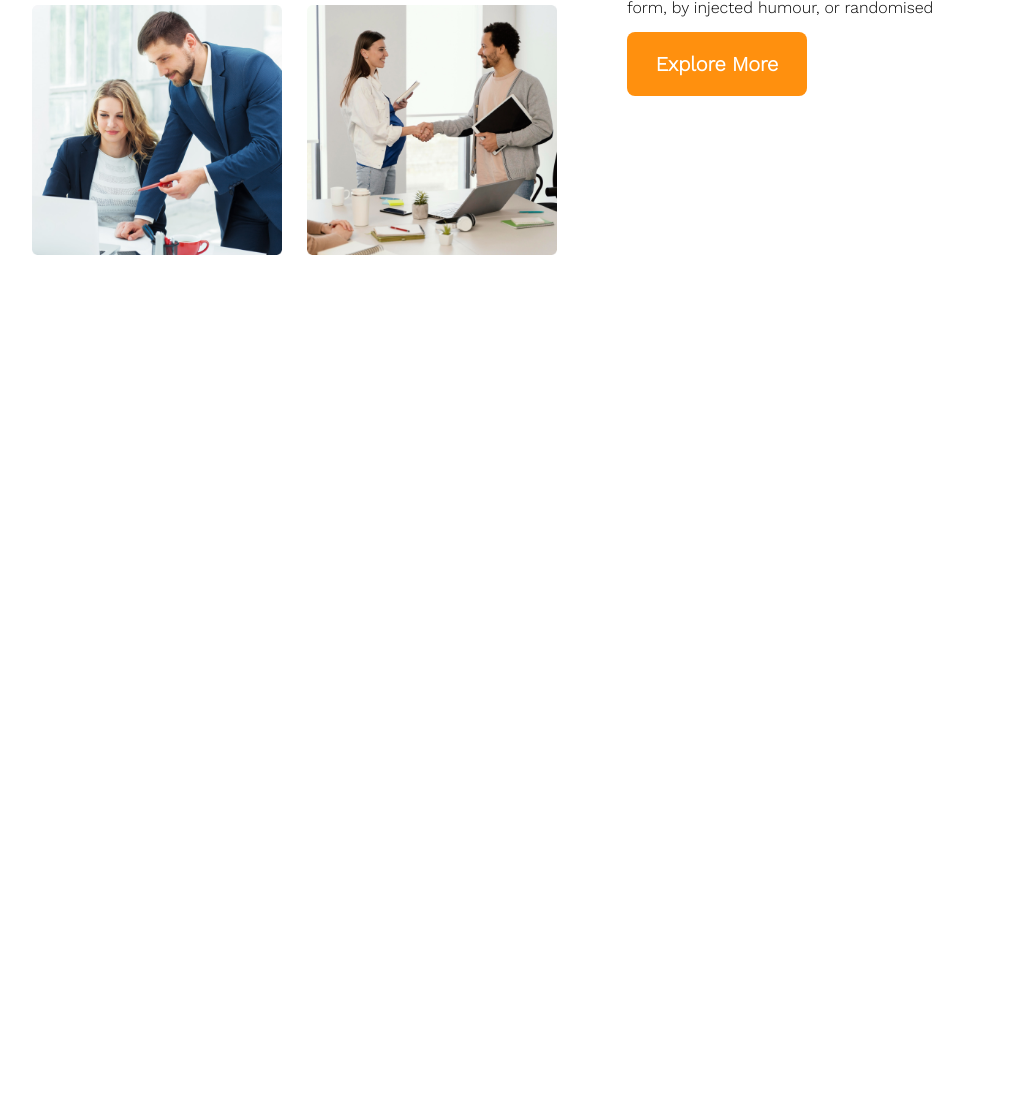
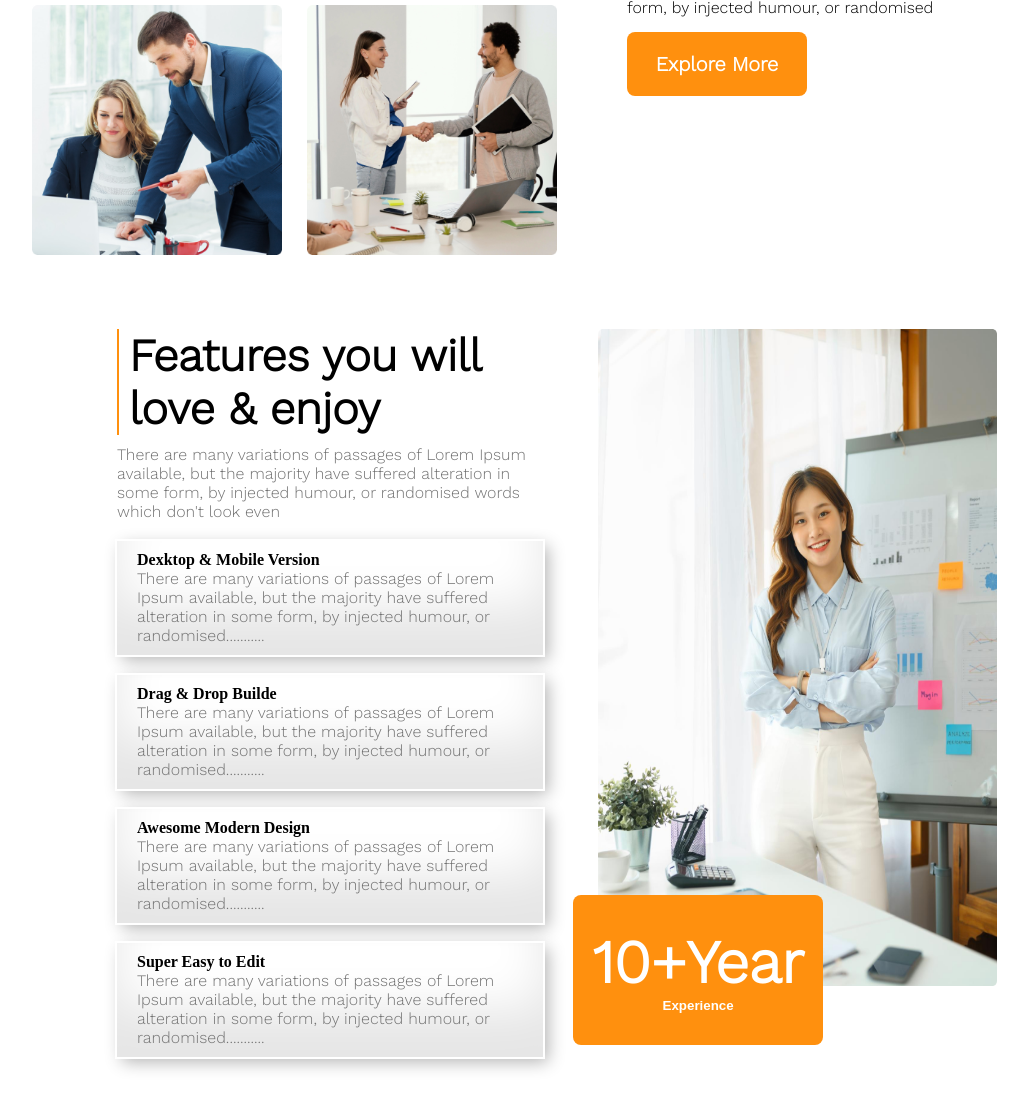
Before and after one commit to Sarzil727945/G3-Architects, a plain HTML site: page index.html in a window 1280 px wide. Shown: the part 1624-2733 px from the top of the page, without its empty margins (83-1111 px from the left). Before the commit the page ends 1953 px from the top, so only its background shows below. Drawn offline with nearby package versions, Linux system fonts and the light colour scheme; files whose address does not match are found by name.

Commit message:
2nd commit

```diff
--- a/css/style.css
+++ b/css/style.css
@@ -215,6 +215,99 @@ section{
         width: 90%;
         height: 304px;
         margin-left: 0px;
+        display: grid;
+        justify-items: center;
       }
   }
 /* section part end */
+
+/* main part start */
+.main{
+  margin: 50px 200px;
+  display: flex;
+  gap: 55px;
+}
+  .main1{
+    width: 50%;
+  }
+  .main1{
+    width: 470px;
+  }
+  .main1 p{
+    font-family: 'Work Sans';
+    font-style: normal;
+    font-weight: 400;
+    font-size: 16px;
+    color: #727272;
+  }
+  .main1-1 h4{
+    font-family: 'Work Sans';
+    font-style: normal;
+    font-weight: 700;
+    font-size: 45px;
+    border-left: 2px solid #FF900E;
+    padding-left:10px ;
+  }
+  .main1-1 p{
+    margin-top: 10px;
+  }
+  .main1-2-1{
+    margin-top: 20px;
+    padding: 10px 20px;
+    box-shadow: inset 0 -3em 3em rgba(0, 0, 0, 0.1), 0 0 0 2px rgb(255, 255, 255),
+    0.3em 0.3em 1em rgba(0, 0, 0, 0.3);
+  }
+  .main2{
+    width: 50%;
+  }
+  .main2 img {
+    width: 100%;
+    height: 657px;
+}
+.main2 button{
+  width: 250px;
+  height: 150px;
+  background: #FF900E;
+  border: none;
+  border-radius: 8px;
+  color: #FFFFFF;
+  position: relative;
+  top: -95px;
+  right: 25px;
+}
+.main2 .button-style{
+  font-family: 'Work Sans';
+  font-style: normal;
+  font-weight: 700;
+  font-size: 60px;
+}
+@media only screen and (max-width: 600px){
+  .main{
+    margin: 25px 0px;
+    display: block;
+  }
+  .main1{
+    width: 100%;
+  }
+  .main2{
+    margin-top: 20px;
+    width: 100%;
+  }
+  .main2-1{
+    display: grid;
+    justify-items: center;
+  }
+  .main2 button{
+    margin-top: 20px;
+    width: 250px;
+    height: 150px;
+    background: #FF900E;
+    border: none;
+    border-radius: 8px;
+    color: #FFFFFF;
+    position: relative;
+    top: 0px;
+    right: 0px;
+  }
+}
+/* main part  end*/
--- a/index.html
+++ b/index.html
@@ -82,5 +82,44 @@
        </div>
     </section>
    <!-- section part end -->
+
+   <!-- main part start  -->
+   <main>
+        <div class="main">
+            <div class="main1">
+                <div class="main1-1">
+                    <h4>Features you will love & enjoy</h4>
+                    <p>There are many variations of passages of Lorem Ipsum available, but the majority have suffered alteration in some form, by injected humour, or randomised words which don't look even</p>
+                </div>
+                <div class="main1-2">
+                    <div class="main1-2-1">
+                        <b>Dexktop & Mobile Version</b>
+                        <p>There are many variations of passages of Lorem Ipsum available, but the majority have suffered alteration in some form, by injected humour, or randomised...........</p>
+                    </div>
+                    <div class="main1-2-1">
+                        <b>Drag & Drop Builde</b>
+                        <p>There are many variations of passages of Lorem Ipsum available, but the majority have suffered alteration in some form, by injected humour, or randomised...........</p>
+                    </div>
+                    <div class="main1-2-1">
+                        <b>Awesome Modern Design</b>
+                        <p>There are many variations of passages of Lorem Ipsum available, but the majority have suffered alteration in some form, by injected humour, or randomised...........</p>
+                    </div>
+                    <div class="main1-2-1">
+                        <b>Super Easy to Edit</b>
+                        <p>There are many variations of passages of Lorem Ipsum available, but the majority have suffered alteration in some form, by injected humour, or randomised...........</p>
+                    </div>
+                </div>
+            </div>
+            <div class="main2">
+                <div class="main2-1">
+                    <img src="images/architect.png" alt="">
+                    <button>
+                        <h4><span class="button-style">10+Year</span> Experience</h4>
+                    </button>
+                </div>
+            </div>
+        </div>
+   </main>
+   <!-- main part end  -->
 </body>
 </html>
```
